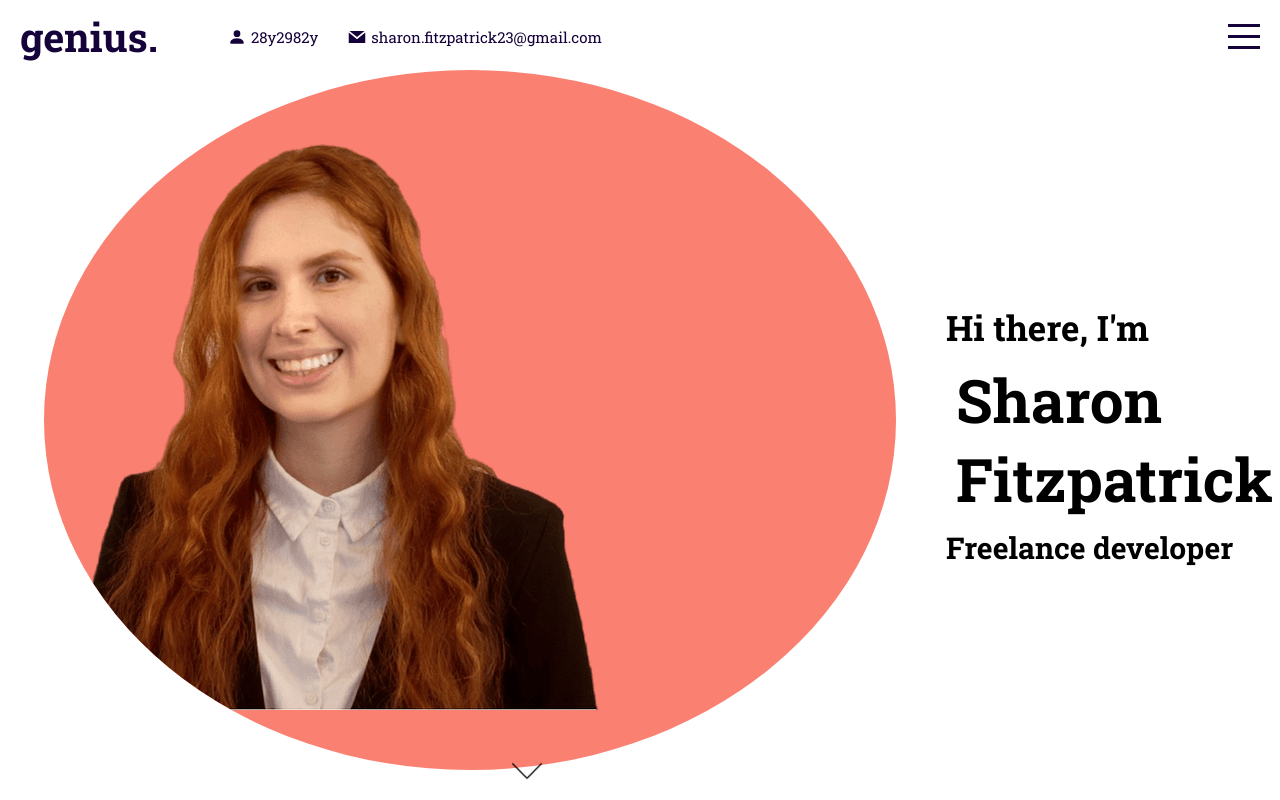
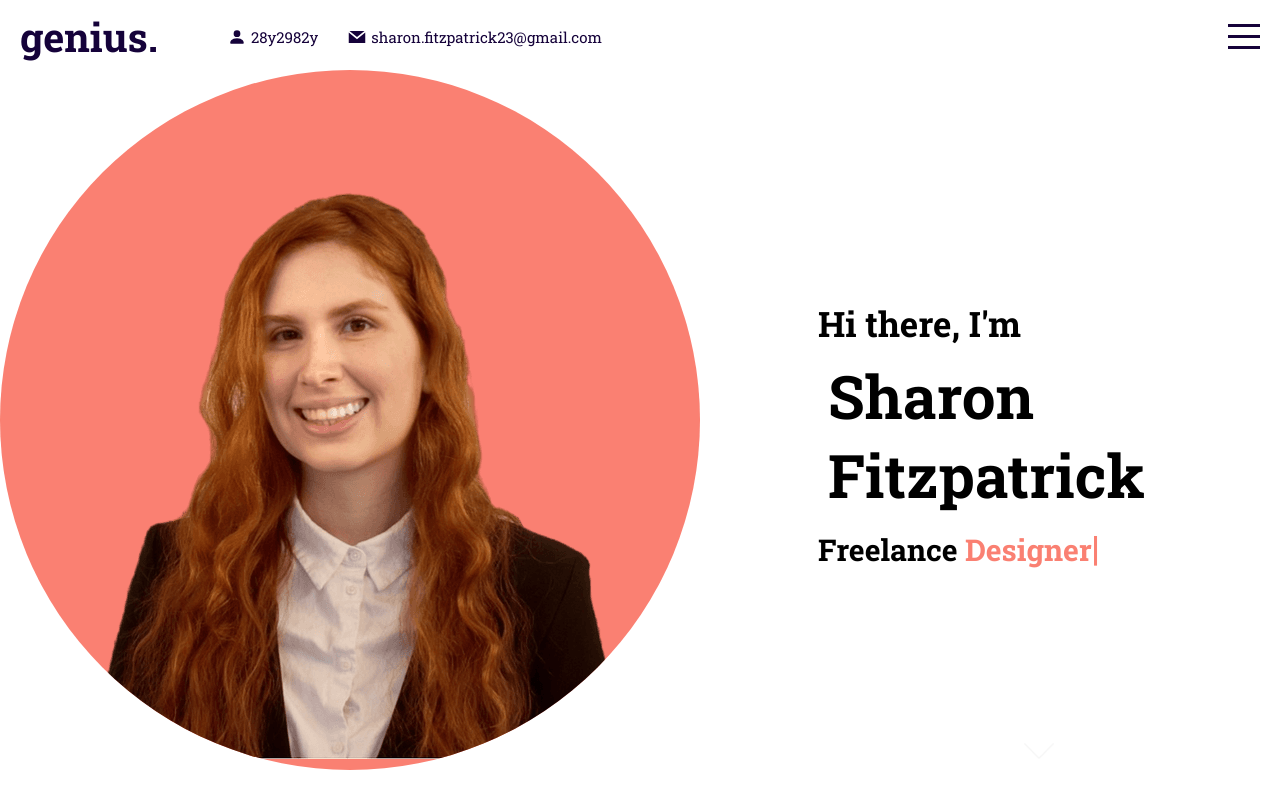
Before and after one commit to 2320sharon/Portfolio-website-react, a React (Create React App) app: page / in a window 1280 px wide. Built offline with nearby package versions, Linux system fonts and the light colour scheme.

Commit message:
inital main page done

```diff
--- a/src/components/intro/intro.jsx
+++ b/src/components/intro/intro.jsx
@@ -1,12 +1,24 @@
 import React from 'react'
 import "./intro.scss"
+import { init } from 'ityped';
+import {useEffect, useRef } from "react";
 
-function intro() {
+function Intro() {
+
+    const textRef = useRef();
+
+    useEffect(()=>{
+        init(textRef.current,
+             { showCursor: true, backDelay:1500, backSpeed:60,strings: ['Developer', 'Designer', 'Blogger' ] })
+    },[])
+
     return (
         <div className='intro'>
            <div className="left">
                 <div className="imgContainer">
-                    <img src="assets/me2.png" alt="" />
+                    <div className="imgCenter">
+                    <img src="assets/me2.png" id='me_png' alt="" />
+                    </div>
                 </div>
            </div>
            <div className="right">
@@ -15,7 +27,7 @@ function intro() {
                        Hi there, I'm
                    </h2>
                    <h1>Sharon Fitzpatrick</h1>
-                   <h3>Freelance <span>developer</span> </h3>
+                   <h3>Freelance <span ref = {textRef}></span> </h3>
                </div>
                <a href="#portfolio">
                    <img src="assets/down.png" alt="" />
@@ -25,4 +37,4 @@ function intro() {
     )
 }
 
-export default intro
+export default Intro
--- a/src/components/intro/intro.scss
+++ b/src/components/intro/intro.scss
@@ -3,22 +3,31 @@
   display: flex;
 
   .left {
-    flex: 0.7;
+    flex: 0.6;
     overflow: hidden;
+    // padding-top: 3%;
+    // padding-left: 3%;
     .imgContainer {
-      // padding-top: 17%;
-      // padding-left: 30%;
-      padding-right: 17%;
       width: 700px;
       height: 700px;
       background-color: salmon;
-      border-radius: 50%;
-      align-items: flex-end;
+      border-radius: 70%;
+      align-items: flex-start;
       justify-content: center;
-      float: right;
+      float: left;
+      padding-bottom: 0;
 
-      .img {
-        height: 100%;
+      .imgCenter {
+        padding-top: 7%;
+        padding-left: 10%;
+        padding-bottom: 0%;
+        position: relative;
+        .img {
+          padding-top: 3px;
+          position: absolute;
+          bottom: 0;
+          border: 0;
+        }
       }
     }
   }
@@ -44,14 +53,64 @@
       }
       h3 {
         font-size: 30px;
+
+        span {
+          font-size: inherit;
+          //inherits the parent's (h3) font size of 30 in this case
+          color: salmon;
+        }
+
+        .ityped-cursor {
+          font-size: 2.2rem;
+          opacity: 1;
+          -webkit-animation: blink 0.3s infinite;
+          -moz-animation: blink 0.3s infinite;
+          animation: blink 0.3s infinite;
+          animation-direction: alternate;
+        }
+
+        @keyframes blink {
+          50% {
+            opacity: 1;
+          }
+
+          100% {
+            opacity: 0;
+          }
+        }
+
+        @-webkit-keyframes blink {
+          50% {
+            opacity: 1;
+          }
+          100% {
+            opacity: 0;
+          }
+        }
+
+        @-moz-keyframes blink {
+          50% {
+            opacity: 1;
+          }
+          100% {
+            opacity: 0;
+          }
+        }
       }
     }
     a {
       position: absolute;
-      bottom: 10px;
-      left: 40%;
+      bottom: 30px;
+      left: 80%;
       img {
         width: 30px;
+        animation: arrowBlink 2s infinite;
+      }
+
+      @keyframes arrowBlink {
+        100% {
+          opacity: 0;
+        }
       }
     }
   }
```
Also changed, not shown: src/components/intro/intro copy.scss (added, +65 -0 lines).
